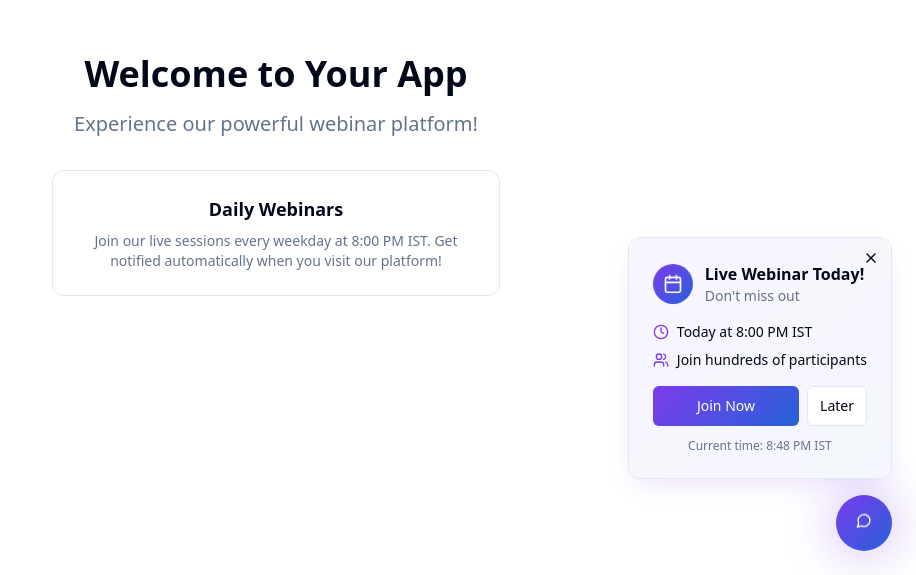
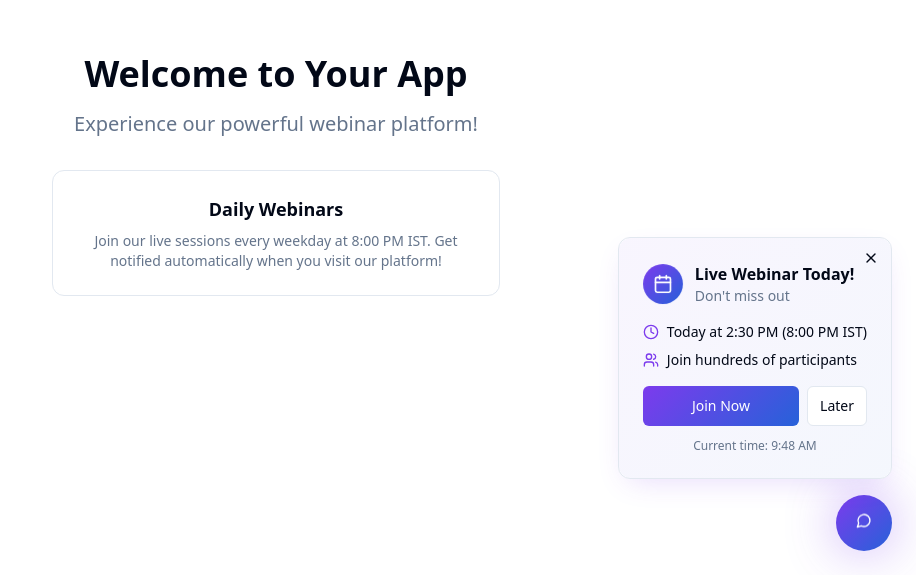
Before and after one commit to shyamwl/webinar-promoter-pro, a React (Vite) app: page / in a window 1280 px wide. Shown: the part 225-800 px from the top of the page, without its empty margins (364-1280 px from the left). Built offline with nearby package versions, Linux system fonts and the light colour scheme.

Commit message:
feat: Display time in user's timezone
Update the WebinarWidget to display the webinar time in the user's local timezone, determined by their geolocation. The actual webinar date and time will remain static.

```diff
--- a/src/components/WebinarWidget.tsx
+++ b/src/components/WebinarWidget.tsx
@@ -12,19 +12,33 @@ const WebinarWidget = () => {
     return day >= 1 && day <= 5; // Monday to Friday
   };
 
-  const getCurrentISTTime = () => {
-    const now = new Date();
-    const istTime = new Date(now.toLocaleString("en-US", { timeZone: "Asia/Kolkata" }));
-    return istTime;
+  const getUserLocalTime = () => {
+    return new Date();
   };
 
-  const formatTime = (date: Date) => {
+  const formatLocalTime = (date: Date) => {
     return date.toLocaleTimeString("en-US", {
       hour: "numeric",
       minute: "2-digit",
-      hour12: true,
-      timeZone: "Asia/Kolkata"
+      hour12: true
     });
+  };
+
+  const getWebinarTimeInUserTimezone = () => {
+    // Webinar is at 8 PM IST
+    const today = new Date();
+    const webinarIST = new Date(today.toDateString() + " 20:00:00 GMT+0530");
+    return webinarIST;
+  };
+
+  const formatWebinarTime = () => {
+    const webinarTime = getWebinarTimeInUserTimezone();
+    const userTime = webinarTime.toLocaleTimeString("en-US", {
+      hour: "numeric",
+      minute: "2-digit",
+      hour12: true
+    });
+    return `${userTime} (8:00 PM IST)`;
   };
 
   useEffect(() => {
@@ -98,7 +112,7 @@ const WebinarWidget = () => {
               <div className="space-y-2 mb-4">
                 <div className="flex items-center gap-2 text-sm text-card-foreground">
                   <Clock className="h-4 w-4 text-webinar-primary" />
-                  <span>Today at 8:00 PM IST</span>
+                  <span>Today at {formatWebinarTime()}</span>
                 </div>
                 <div className="flex items-center gap-2 text-sm text-card-foreground">
                   <Users className="h-4 w-4 text-webinar-primary" />
@@ -123,7 +137,7 @@ const WebinarWidget = () => {
               </div>
 
               <p className="text-xs text-muted-foreground mt-3 text-center">
-                Current time: {formatTime(getCurrentISTTime())} IST
+                Current time: {formatLocalTime(getUserLocalTime())}
               </p>
             </div>
           </div>
```
